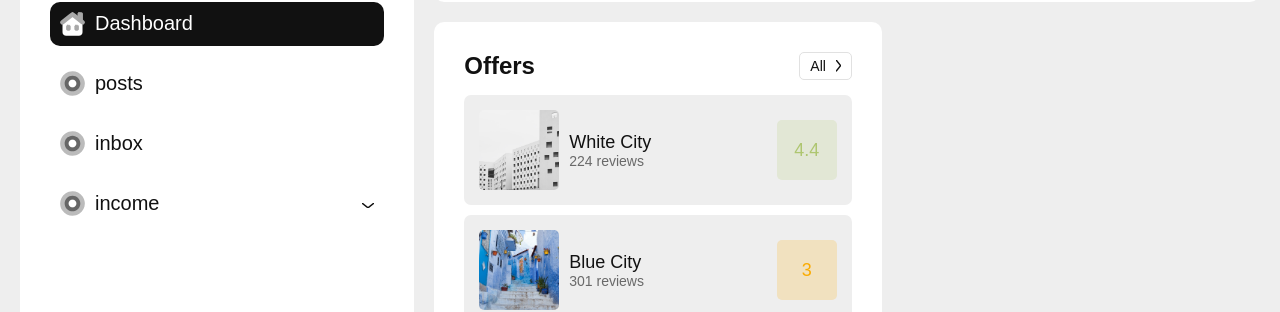
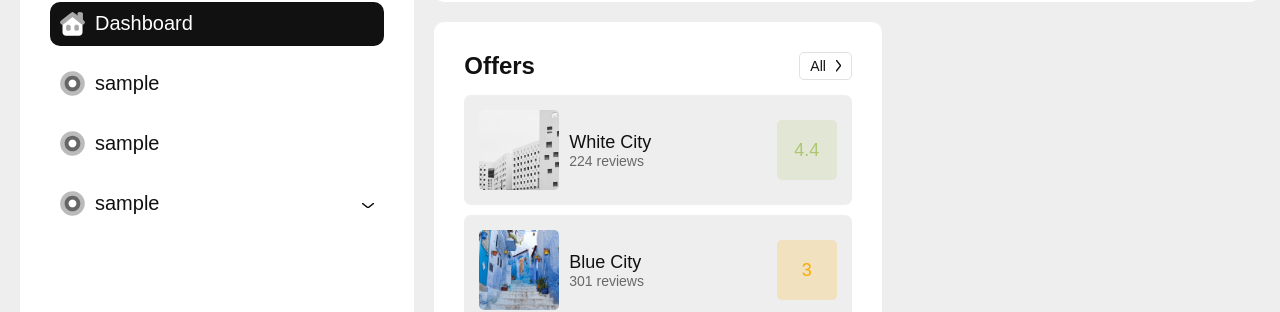
Before and after one commit to ark1111/ark-panel, a React (Vite) app: page / in a window 1280 px wide. Shown: the part 118-430 px from the top of the page. Built offline with nearby package versions, Linux system fonts and the light colour scheme; a web font is replaced by a local one.

Commit message:
update : Menu item title / Sample

```diff
--- a/src/components/nav/list.tsx
+++ b/src/components/nav/list.tsx
@@ -23,7 +23,7 @@ export const MenuList: {
   },
   {
     id: 2,
-    title: "Posts",
+    title: "Sample",
     icon: <SampleIcon1 width="25px" color1="#BBBBBB" color2="#666666" />,
     activeIcon: <SampleIcon1 width="25px" color2="#a8a8a8" color1="#fff" />,
     childs: [],
@@ -31,7 +31,7 @@ export const MenuList: {
   },
   {
     id: 3,
-    title: "Inbox",
+    title: "Sample",
     icon: <SampleIcon1 width="25px" color1="#BBBBBB" color2="#666666" />,
     activeIcon: <SampleIcon1 width="25px" color2="#a8a8a8" color1="#fff" />,
     childs: [],
@@ -39,7 +39,7 @@ export const MenuList: {
   },
   {
     id: 4,
-    title: "Income",
+    title: "Sample",
     icon: <SampleIcon1 width="25px" color1="#BBBBBB" color2="#666666" />,
     activeIcon: <SampleIcon1 width="25px" color2="#a8a8a8" color1="#fff" />,
     childs: [
```
